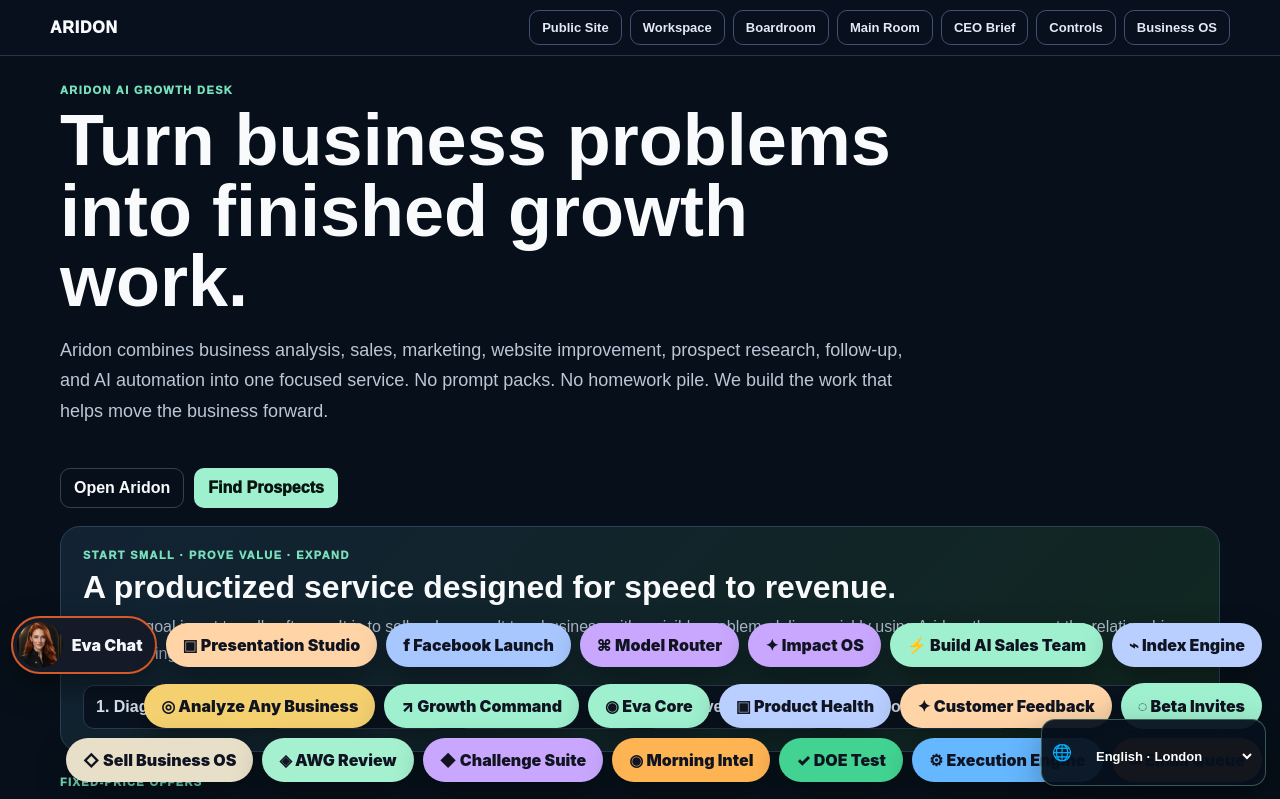
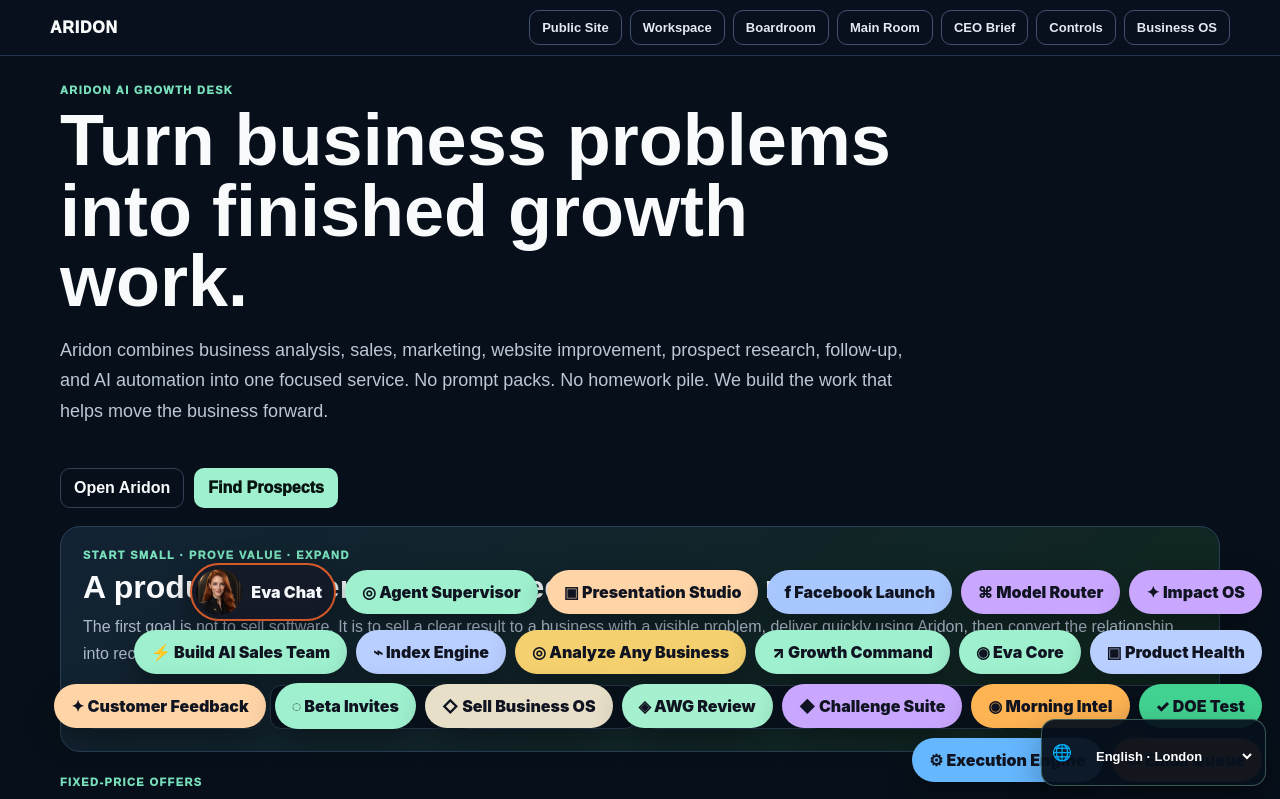
Before and after one commit to jimrusk/aridon-app, a Next.js app: page /growth-desk in a window 1280 px wide. Shown: the top 799 px of the page. Built offline with nearby package versions, Linux system fonts and the light colour scheme.

Commit message:
Link Aridon Agent Supervisor control room

```diff
--- a/app/InternalLaunchers.tsx
+++ b/app/InternalLaunchers.tsx
@@ -28,6 +28,7 @@
     pathname.startsWith('/presentation-studio') ||
     pathname.startsWith('/facebook-launch') ||
     pathname.startsWith('/model-router') ||
+    pathname.startsWith('/agent-supervisor') ||
     pathname.startsWith('/eva-chat')
   ) return null;
 
@@ -36,6 +37,7 @@
       <Link href="/eva-chat" aria-label="Chat with Eva" title="Chat with Eva" style={{ display: 'flex', alignItems: 'center', gap: '9px', background: '#151A28', color: '#F5F7FB', border: '2px solid #D45A2A', borderRadius: '999px', padding: '4px 12px 4px 4px', fontWeight: 900, textDecoration: 'none', boxShadow: '0 12px 32px rgba(0,0,0,.42)' }}>
         <img src={EVA_AVATAR} alt="Eva" style={{ width: '46px', height: '46px', borderRadius: '50%', objectFit: 'cover', display: 'block' }} /><span>Eva Chat</span>
       </Link>
+      <Link href="/agent-supervisor" aria-label="Open Aridon Agent Supervisor" style={{ ...launcherStyle, background: '#9EF0CF' }}>◎ Agent Supervisor</Link>
       <Link href="/presentation-studio" aria-label="Open Aridon Presentation Studio" style={{ ...launcherStyle, background: '#FFD5A8' }}>▣ Presentation Studio</Link>
       <Link href="/facebook-launch" aria-label="Open Aridon Facebook Page Launch Center" style={{ ...launcherStyle, background: '#A8C7FF' }}>f Facebook Launch</Link>
       <Link href="/model-router" aria-label="Open Aridon model router" style={{ ...launcherStyle, background: '#C9A7FF' }}>⌘ Model Router</Link>
```
